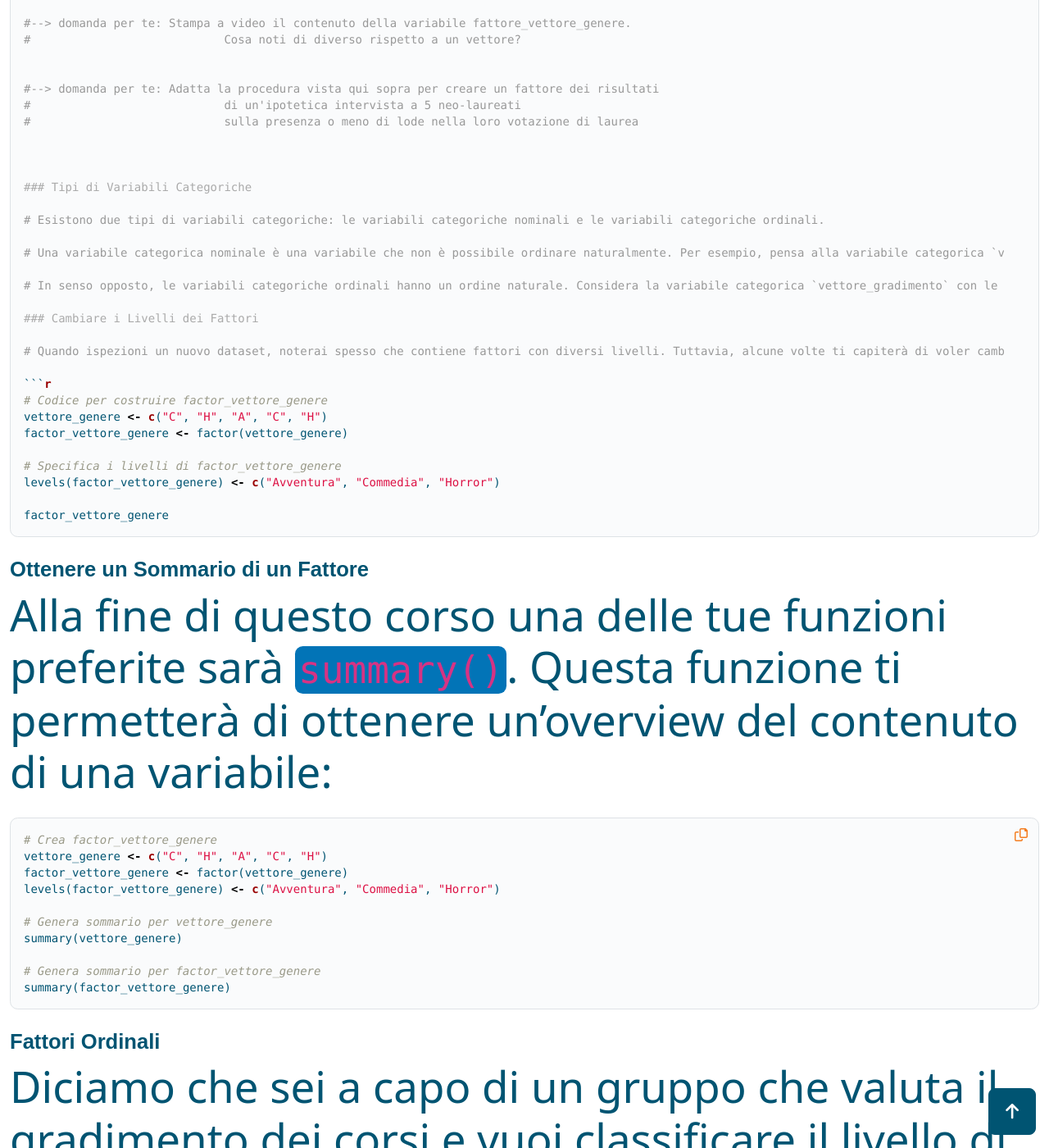
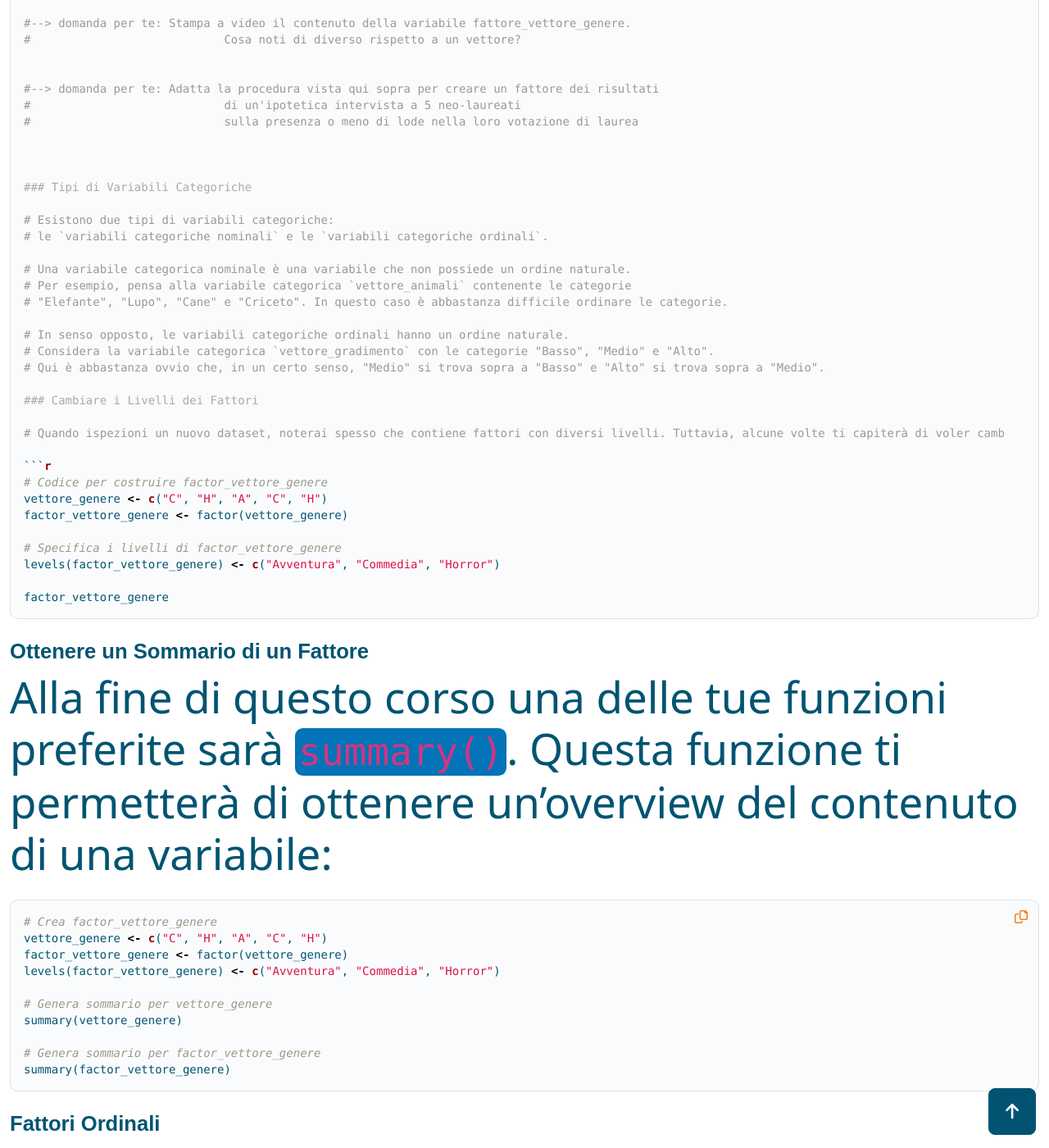
Before and after one commit to maghetta/Corso-R-livello-base__BBC, a Jekyll site: the page built from pages/tutorials/Fattori_in_R.md, in a window 1280 px wide and 1400 px high, scrolled down 923 px. Shown: the whole window at 82% size. Built offline with Jekyll 4.4.1, drawn with Linux system fonts in a browser that asks for light colours; some of the changed text lies outside the part shown.

Commit message:
Update Fattori_in_R.md

````diff
--- a/pages/tutorials/Fattori_in_R.md
+++ b/pages/tutorials/Fattori_in_R.md
@@ -52,11 +52,16 @@
 
 ### Tipi di Variabili Categoriche
 
-# Esistono due tipi di variabili categoriche: le variabili categoriche nominali e le variabili categoriche ordinali.
+# Esistono due tipi di variabili categoriche:
+# le `variabili categoriche nominali` e le `variabili categoriche ordinali`.
 
-# Una variabile categorica nominale è una variabile che non è possibile ordinare naturalmente. Per esempio, pensa alla variabile categorica `vettore_animali` contenente le categorie "Elefante", "Giraffa", "Asino" e "Cavallo". In questo caso è abbastanza difficile ordinare le categorie.
+# Una variabile categorica nominale è una variabile che non possiede un ordine naturale.
+# Per esempio, pensa alla variabile categorica `vettore_animali` contenente le categorie
+# "Elefante", "Lupo", "Cane" e "Criceto". In questo caso è abbastanza difficile ordinare le categorie.
 
-# In senso opposto, le variabili categoriche ordinali hanno un ordine naturale. Considera la variabile categorica `vettore_gradimento` con le categorie "Basso", "Medio" e "Alto". Qui è abbastanza ovvio che, in un certo senso, "Medio" si trova sopra a "Basso" e "Alto" si trova sopra a "Medio".
+# In senso opposto, le variabili categoriche ordinali hanno un ordine naturale.
+# Considera la variabile categorica `vettore_gradimento` con le categorie "Basso", "Medio" e "Alto".
+# Qui è abbastanza ovvio che, in un certo senso, "Medio" si trova sopra a "Basso" e "Alto" si trova sopra a "Medio".
 
 ### Cambiare i Livelli dei Fattori
 
@@ -94,16 +99,14 @@
 
 # Diciamo che sei a capo di un gruppo che valuta il gradimento dei corsi e vuoi classificare il livello di gradimento come "Basso", "Medio" o "Alto". Salvi i risultati in `vettore_gradimento`.
 
-```r
 # Crea vettore_gradimento
 vettore_gradimento <- c("Medio","Basso","Basso","Medio","Alto")
 
 # Converti vettore_gradimento in un fattore ordinale
 factor_vettore_gradimento <- factor(vettore_gradimento, ordered = TRUE, levels = c("Basso", "Medio", "Alto"))
 
-# Stampa factor_vettore_gradimento
+# Dai uno sguardo al contenuto di factor_vettore_gradimento
 factor_vettore_gradimento
-```
 
 ### Confrontare Due Fattori Ordinali
 
````
